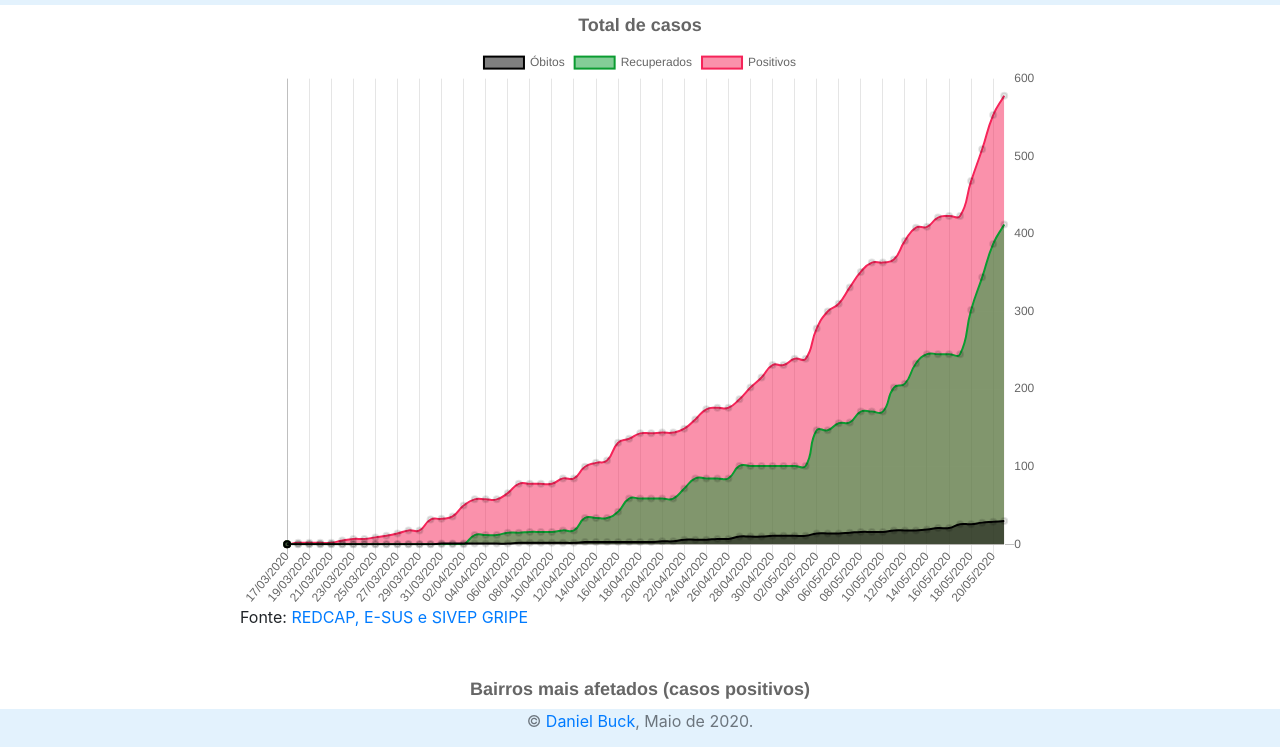
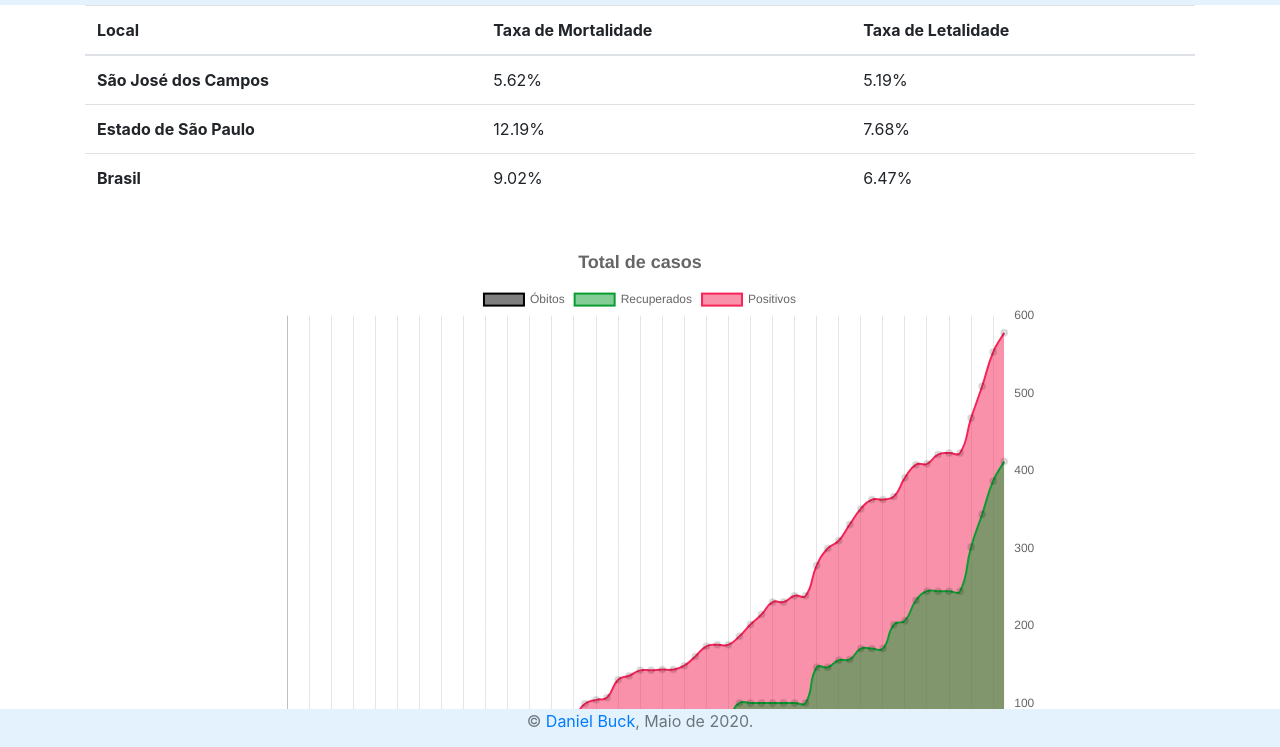
Before and after one commit to danbuck84/danbuck84.github.io, a website: page pages/covid19sjc/public/index.html in a window 1280 px wide. Shown: the part 51-798 px from the top of the page. Drawn offline with nearby package versions, Linux system fonts and the light colour scheme.

Commit message:
adding mortal-lethal table to the html file

```diff
--- a/pages/covid19sjc/public/index.html
+++ b/pages/covid19sjc/public/index.html
@@ -13,13 +13,14 @@
 <body>
     <div class="sticky-top">
         <nav class="navbar navbar-light" style="background-color: #e3f2fd;">
-            <a class="navbar-brand" href="#">Covid-19 em São José dos Campos (<output id="date"></output>)</a>
+            <a class="navbar-brand">Covid-19 em São José dos Campos (<output id="date"></output>)</a>
             <button class="navbar-toggler" type="button" data-toggle="collapse" data-target="#navbarNavAltMarkup" aria-controls="navbarNavAltMarkup" aria-expanded="false" aria-label="Toggle navigation">
                 <span class="navbar-toggler-icon"></span>
             </button>
             <div class="collapse navbar-collapse" id="navbarNavAltMarkup">
                 <div class="navbar-nav">
                     <a class="nav-item nav-link" href="#">Início<span class="sr-only">(current)</span></a>
+                    <a class="nav-item nav-link" href="#mortal-lethal">Taxas de Mortalidade / Letalidade</a>
                     <a class="nav-item nav-link" href="#total-cases">Total de casos</a>
                     <a class="nav-item nav-link" href="#by-district">Bairros mais afetados</a>
                     <a class="nav-item nav-link" href="#occupancy-rate">Taxa de ocupação de leitos</a>
@@ -31,6 +32,33 @@
         </nav>
     </div>
     <div class="container">
+        <table class="table table-hover" id="mortal-lethal">
+            <thead>
+                <tr>
+                    <th scope="col">Local</th>
+                    <th scope="col">Taxa de Mortalidade</th>
+                    <th scope="col">Taxa de Letalidade</th>
+                </tr>
+            </thead>
+            <tbody>
+                <tr>
+                    <th scope="row">São José dos Campos</th>
+                    <td>5.62%</td>
+                    <td>5.19%</td>
+                </tr>
+                <tr>
+                    <th scope="row">Estado de São Paulo</th>
+                    <td>12.19%</td>
+                    <td>7.68%</td>
+                </tr>
+                <tr>
+                    <th scope="row">Brasil</th>
+                    <td>9.02%</td>
+                    <td>6.47%</td>
+                </tr>
+            </tbody>
+        </table>
+        <br>
         <div class="chart-container">
             <canvas id="total-cases"></canvas>
             <p>Fonte: <a href="https://www.sjc.sp.gov.br/servicos/saude/coronavirus/informe-epidemiologico/" target="_blank">REDCAP, E-SUS e SIVEP GRIPE</a></p>
```
